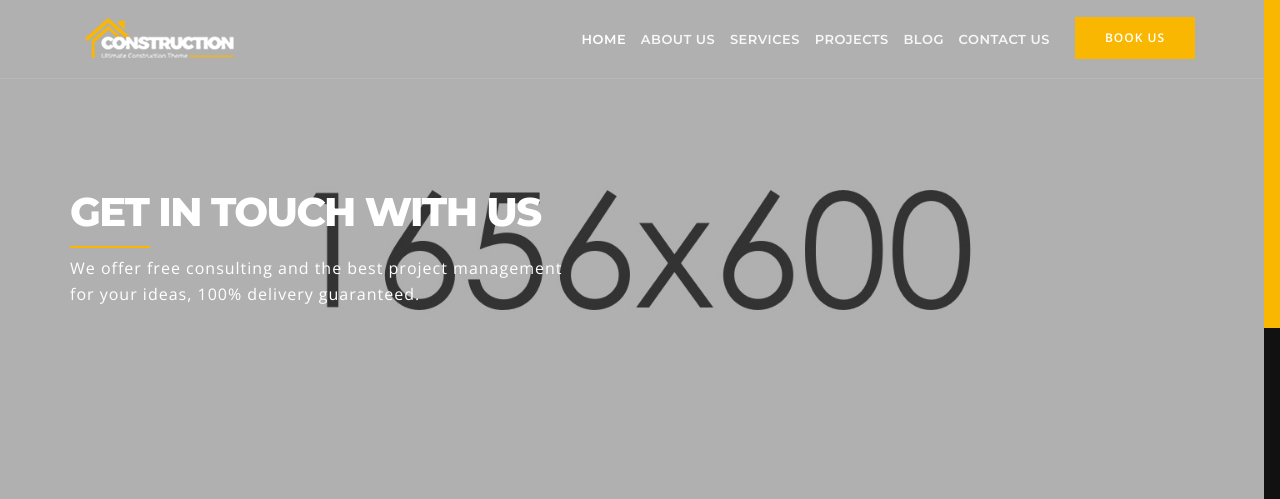
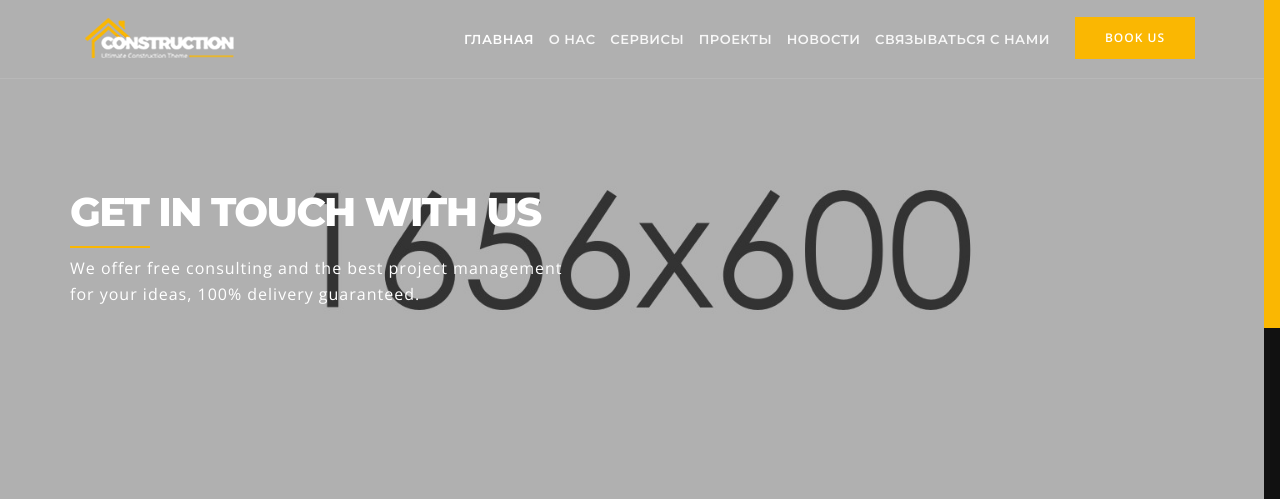
Before and after one commit to Khumoyunm1rzo01/TurakurganZavod, a Django app: page /contact/ in a window 1280 px wide. Shown: the top 499 px of the page. Run offline with Django 4.2, Linux system fonts and the light colour scheme; some libraries are stand-ins or nearby versions.

Commit message:
uchinchi

```diff
--- a/templates/contact.html
+++ b/templates/contact.html
@@ -64,48 +64,23 @@
                         </div>
                         <nav class="mainmenu pull-right">
                             <ul id="navi-menu">
-                                <li class="current_page_item"><a href="index.html">Home</a>
+                                <li class="current_page_item"><a href="{% url 'index' %}">Главная</a>
+                                </li>
+                                <li><a href="{% url 'about' %}">О нас</a>
+                                </li>
+                                <li><a href="{% url 'services' %}">Сервисы</a>
+                                </li>
+                                <li><a href="{% url 'projects' %}">Проекты</a>
                                     <ul>
-                                        <li><a href="index.html">Home Default</a></li>
-                                        <li><a href="index-dark.html">Home Dark</a></li>
-                                        <li><a href="index-light.html">Home Light</a></li>
+                                        <li><a href="{% url 'projects' %}">Проекты</a></li>
                                     </ul>
                                 </li>
-                                <li><a href="about.html">About us</a>
+                                <li><a href="{% url 'blogs' %}">Новости</a>
                                     <ul>
-                                        <li><a href="about.html">About us</a></li>
-                                        <li><a href="about-light.html">About Light</a></li>
-                                        <li><a href="about-dark.html">About Dark</a></li>
+                                        <li><a href="{% url 'blogs' %}">Blog Sidebar Right</a></li>
                                     </ul>
                                 </li>
-                                <li><a href="service.html">Services</a>
-                                    <ul>
-                                        <li><a href="service.html">Services</a></li>
-                                        <li><a href="service-light.html">Service Light</a></li>
-                                        <li><a href="service-dark.html">Service Dark</a></li>
-                                    </ul>
-                                </li>
-                                <li><a href="project-3-col.html">Projects</a>
-                                    <ul>
-                                        <li><a href="project-3-col.html">Projects 3 Col</a></li>
-                                        <li><a href="project-2-col.html">Projects 2 Col</a></li>
-                                        <li><a href="project-details.html">Projects Details</a></li>
-                                    </ul>
-                                </li>
-                                <li><a href="blog-sidebar-right.html">Blog</a>
-                                    <ul>
-                                        <li><a href="blog-sidebar-right.html">Blog Sidebar Right</a></li>
-                                        <li><a href="blog-sidebar-left.html">Blog Sidebar Left</a></li>
-                                        <li><a href="blog-full-width.html">Blog Full Width</a></li>
-                                        <li><a href="blog-single-right.html">Blog Single Right</a></li>
-                                        <li><a href="blog-single-left.html">Blog Single Left</a></li>
-                                    </ul>
-                                </li>
-                                <li><a href="contact.html">Contact Us</a>
-                                    <ul>
-                                        <li><a href="contact.html">Contact Us</a></li>
-                                        <li><a href="contact-with-map.html">Contact With Map</a></li>
-                                    </ul>
+                                <li><a href="{% url 'contact' %}">Связываться с нами</a>
                                 </li>
                             </ul>
                         </nav>
```
